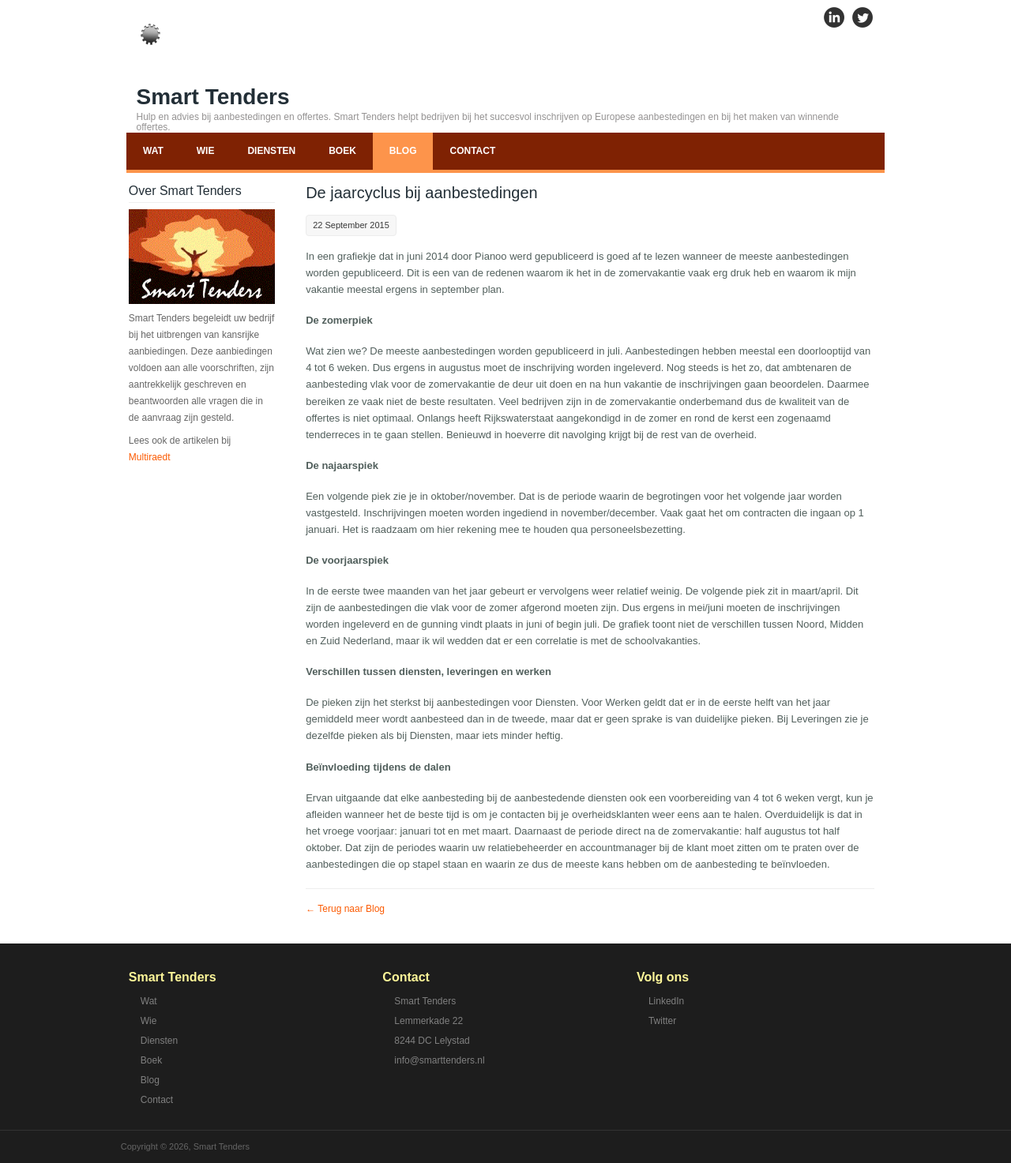
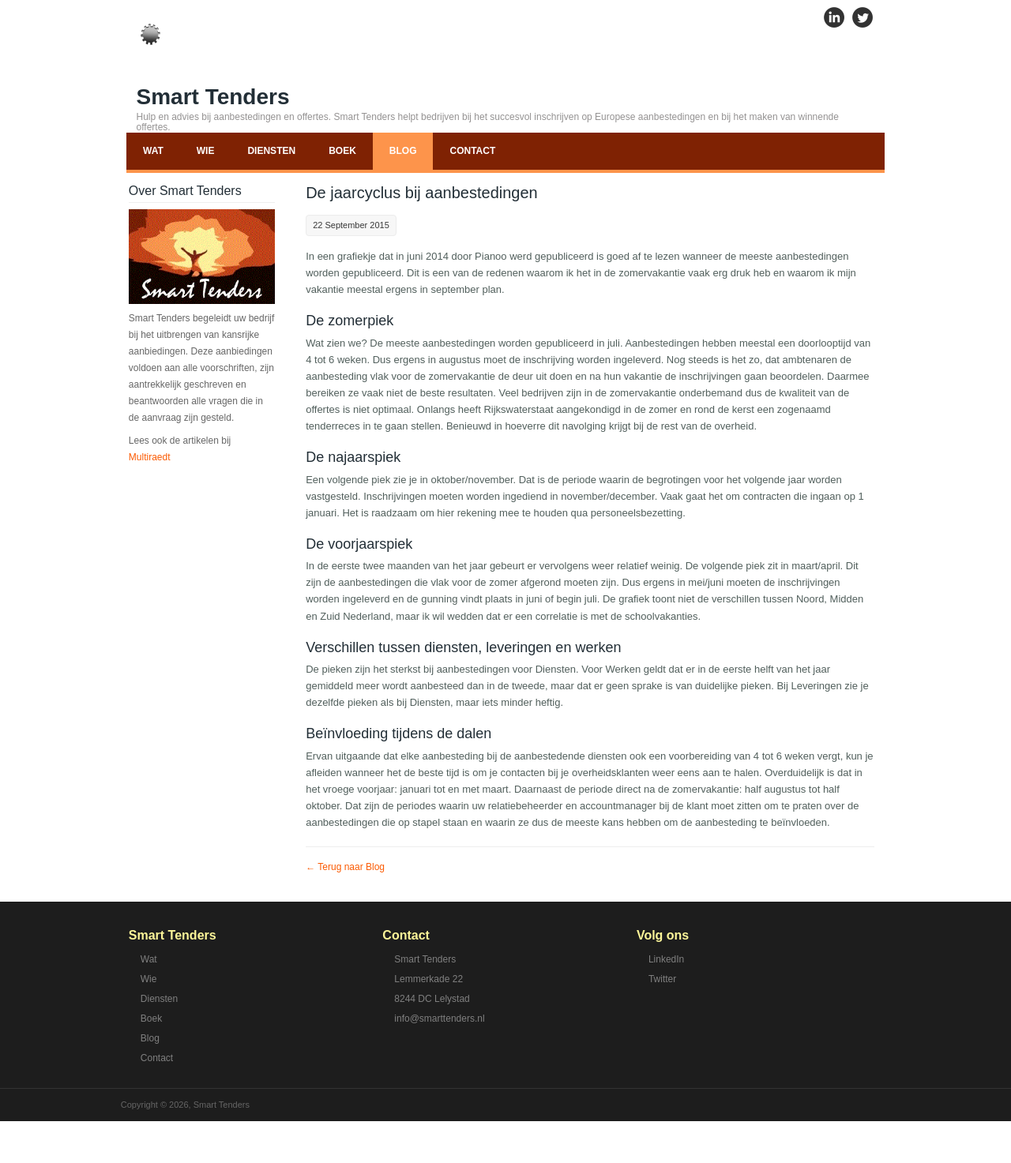
Before and after one commit to jessehouwing/smarttenders.nl, a Jekyll site: the page built from _posts/2015-09-22-de-jaarcyclus-bij-aanbestedingen.md, in a window 1280 px wide. Shown: the whole page at 79% size. Built offline with Jekyll 4.4.1, drawn with Linux system fonts in a browser that asks for light colours; after the commit the page ends 1420 px from its top, so only the background shows below that.

Commit message:
Fix heading formatting: convert bold section titles to proper h3 headings
Agent-Logs-Url: https://github.com/jessehouwing/smarttenders.nl/sessions/b534c61c-1b4f-4901-bf75-c5348a23a956

Co-authored-by: jessehouwing <4173387+jessehouwing@users.noreply.github.com>

```diff
--- a/_posts/2015-09-22-de-jaarcyclus-bij-aanbestedingen.md
+++ b/_posts/2015-09-22-de-jaarcyclus-bij-aanbestedingen.md
@@ -8,22 +8,22 @@ tags: multiraedt
 
 In een grafiekje dat in juni 2014 door Pianoo werd gepubliceerd is goed af te lezen wanneer de meeste aanbestedingen worden gepubliceerd. Dit is een van de redenen waarom ik het in de zomervakantie vaak erg druk heb en waarom ik mijn vakantie meestal ergens in september plan.
 
-**De zomerpiek**
+### De zomerpiek
 
 Wat zien we? De meeste aanbestedingen worden gepubliceerd in juli. Aanbestedingen hebben meestal een doorlooptijd van 4 tot 6 weken. Dus ergens in augustus moet de inschrijving worden ingeleverd. Nog steeds is het zo, dat ambtenaren de aanbesteding vlak voor de zomervakantie de deur uit doen en na hun vakantie de inschrijvingen gaan beoordelen. Daarmee bereiken ze vaak niet de beste resultaten. Veel bedrijven zijn in de zomervakantie onderbemand dus de kwaliteit van de offertes is niet optimaal. Onlangs heeft Rijkswaterstaat aangekondigd in de zomer en rond de kerst een zogenaamd tenderreces in te gaan stellen. Benieuwd in hoeverre dit navolging krijgt bij de rest van de overheid.
 
-**De najaarspiek**
+### De najaarspiek
 
 Een volgende piek zie je in oktober/november. Dat is de periode waarin de begrotingen voor het volgende jaar worden vastgesteld. Inschrijvingen moeten worden ingediend in november/december. Vaak gaat het om contracten die ingaan op 1 januari. Het is raadzaam om hier rekening mee te houden qua personeelsbezetting.
 
-**De voorjaarspiek**
+### De voorjaarspiek
 
 In de eerste twee maanden van het jaar gebeurt er vervolgens weer relatief weinig. De volgende piek zit in maart/april. Dit zijn de aanbestedingen die vlak voor de zomer afgerond moeten zijn. Dus ergens in mei/juni moeten de inschrijvingen worden ingeleverd en de gunning vindt plaats in juni of begin juli. De grafiek toont niet de verschillen tussen Noord, Midden en Zuid Nederland, maar ik wil wedden dat er een correlatie is met de schoolvakanties.
 
-**Verschillen tussen diensten, leveringen en werken**
+### Verschillen tussen diensten, leveringen en werken
 
 De pieken zijn het sterkst bij aanbestedingen voor Diensten. Voor Werken geldt dat er in de eerste helft van het jaar gemiddeld meer wordt aanbesteed dan in de tweede, maar dat er geen sprake is van duidelijke pieken. Bij Leveringen zie je dezelfde pieken als bij Diensten, maar iets minder heftig.
 
-**Beïnvloeding tijdens de dalen**
+### Beïnvloeding tijdens de dalen
 
 Ervan uitgaande dat elke aanbesteding bij de aanbestedende diensten ook een voorbereiding van 4 tot 6 weken vergt, kun je afleiden wanneer het de beste tijd is om je contacten bij je overheidsklanten weer eens aan te halen. Overduidelijk is dat in het vroege voorjaar: januari tot en met maart. Daarnaast de periode direct na de zomervakantie: half augustus tot half oktober. Dat zijn de periodes waarin uw relatiebeheerder en accountmanager bij de klant moet zitten om te praten over de aanbestedingen die op stapel staan en waarin ze dus de meeste kans hebben om de aanbesteding te beïnvloeden.
```
Also changed, not shown: _posts/2015-03-20-de-winnende-offerte-schrijven.md (+1 -1 lines), _posts/2015-03-30-duidelijke-identiteit-meer-klanten.md (+5 -5 lines), _posts/2016-08-26-10-schrijftips-voor-een-onderscheidende-offerte.md (+1 -1 lines).
